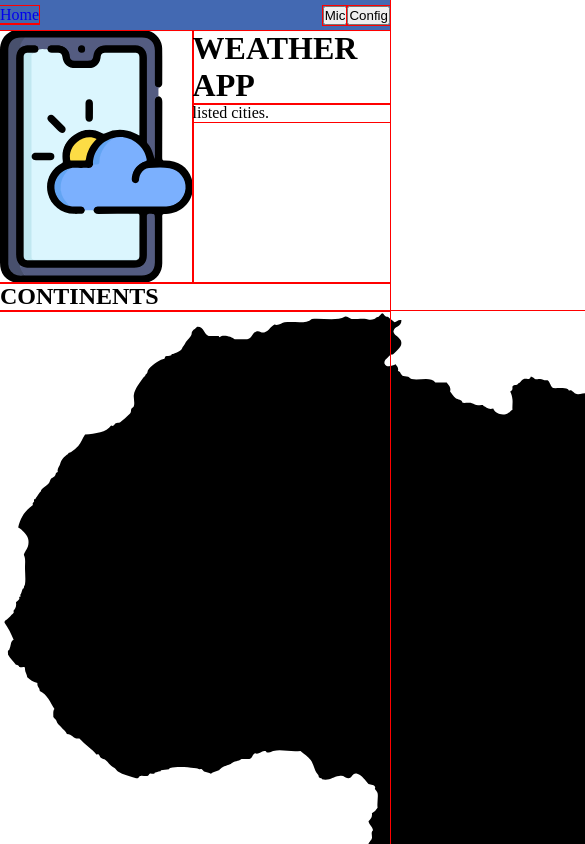
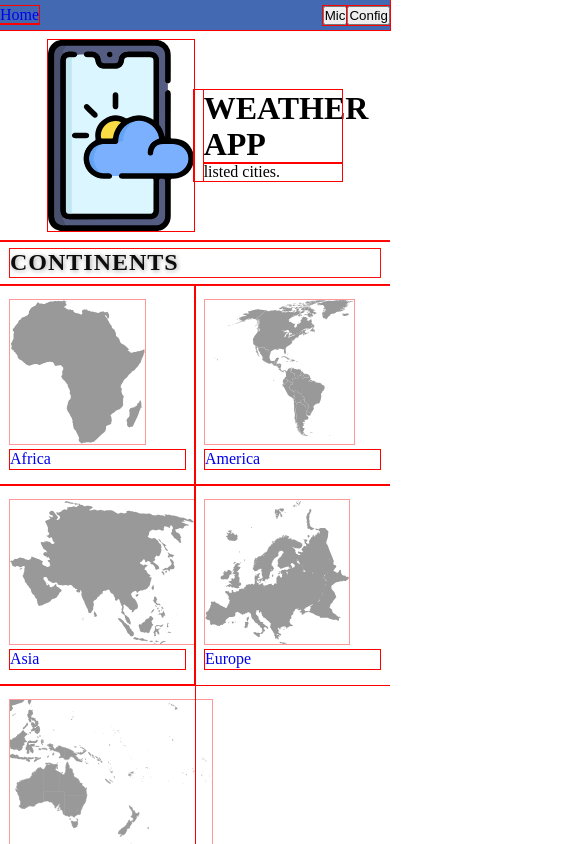
Before and after one commit to Ruthmy/weather-app, a React (Create React App) app: page /#/ in a window 390 px wide. Shown: the top 844 px of the page, 585 px wide, since content can reach past the window. Built offline with nearby package versions, Linux system fonts and the light colour scheme; no server answers; a web font is replaced by a local one.

Commit message:
Modified 'Home.css' -stylesheet- Added the mobile styles for the Home component

```diff
--- a/src/styles/Home.css
+++ b/src/styles/Home.css
@@ -1,19 +1,59 @@
-/* Coming soon */
-
 .home {
-  height: 30vh;
+  justify-content: center;
+  align-items: center;
+  height: 25vh;
+  padding: 1rem;
+  background-color: var(--blue-color-light);
 }
 
-.map {
-  width: 50%;
+img.header {
+  height: 100%;
+  object-fit: cover;
+}
+
+.home__info {
+  padding-left: 1rem;
+  width: 40%;
+}
+
+.division {
+  height: auto;
+  padding: 0.8rem 1rem;
+  background-color: var(--blue-color-dark);
+  letter-spacing: 0.1rem;
+  text-shadow: 1px 1px 5px rgba(0, 0, 0, 0.4);
+  opacity: 0.95;
 }
 
 .continents {
-  display: grid;
-  grid-template-columns: repeat(2, 1fr);
-  grid-gap: 0;
+  width: 100%;
+  flex-wrap: wrap;
 }
 
-.continent {
-  height: 15rem;
+.continents__link {
+  height: 20rem;
+  width: 50%;
+  padding: 1rem;
+  justify-content: space-evenly;
+  align-items: flex-start;
+  background-image: url(../assets/img/circle-right-regular.svg);
+  background-position: top 0.5rem right 0.5rem;
+  background-size: 2.5rem;
+  background-repeat: no-repeat;
 }
+
+.continents__link:nth-child(2),
+.continents__link:nth-child(3) {
+  background-color: var(--blue-color-medium);
+}
+
+.continents__image {
+  height: 80%;
+  object-fit: contain;
+  opacity: 0.4;
+}
+
+.continents__detail {
+  width: 100%;
+  padding-right: 1rem;
+}
```
